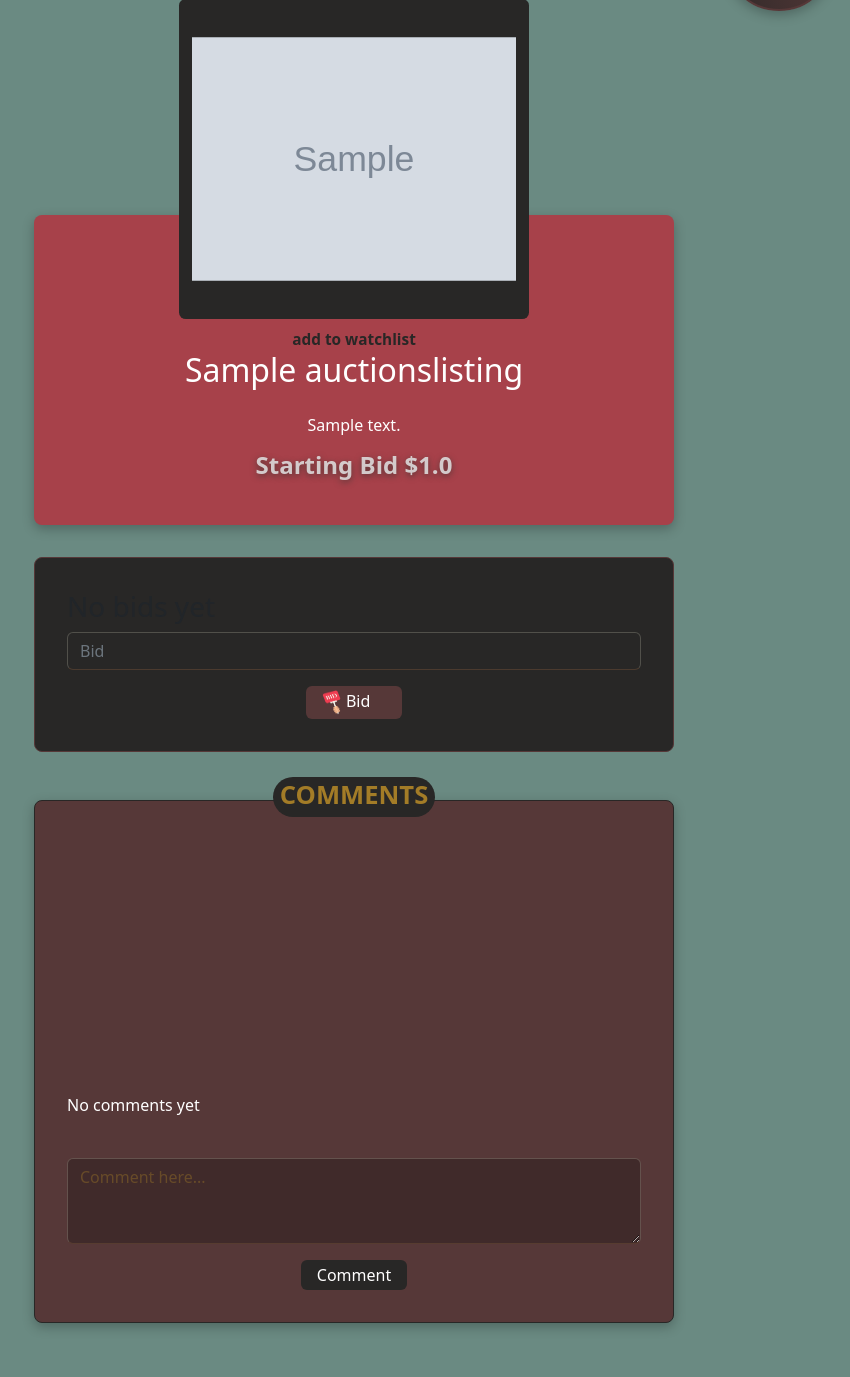
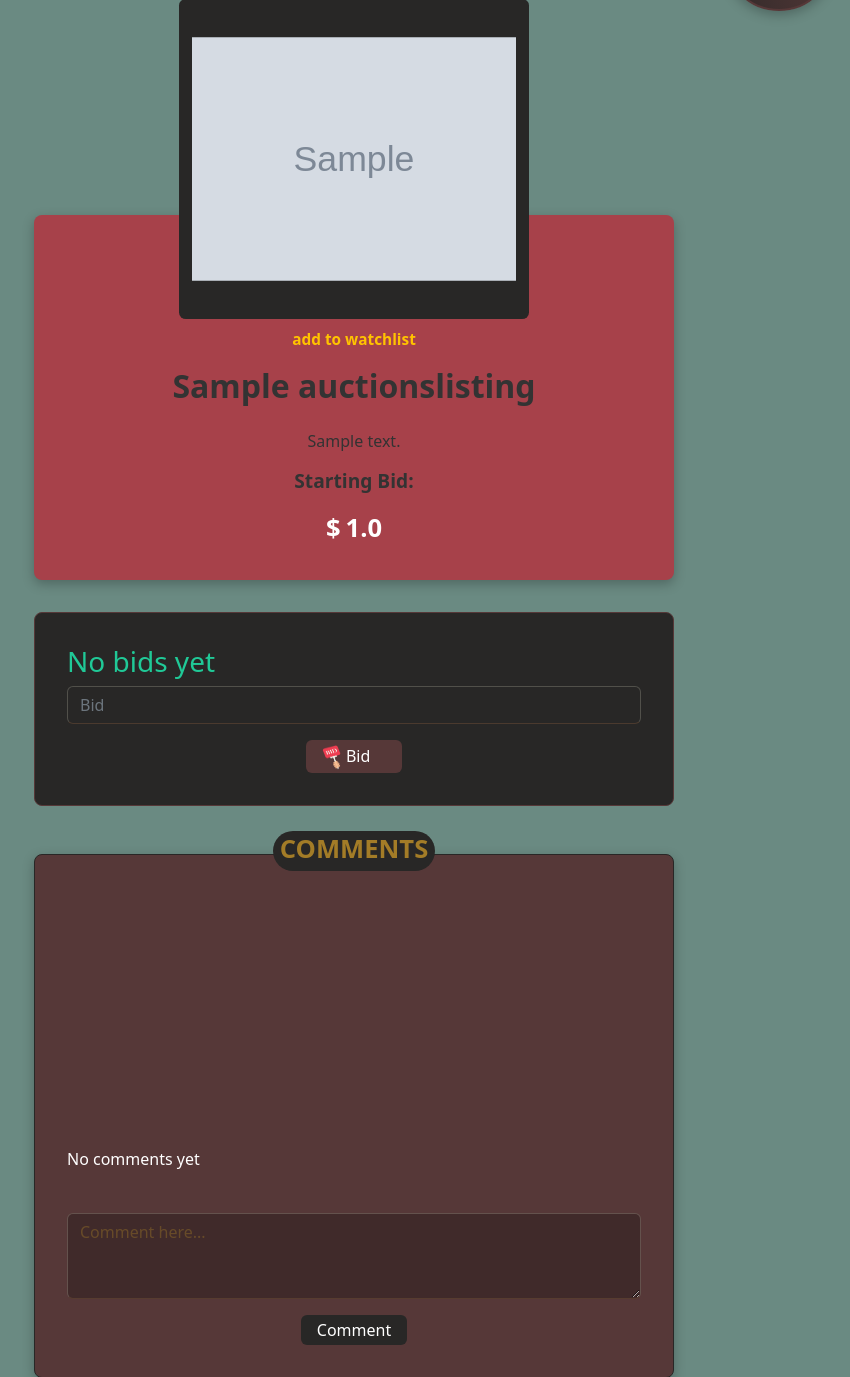
Before and after one commit to Oliveira-Renato/commerce, a Django app: page /bids/1 in a window 1280 px wide. Shown: the part 219-1596 px from the top of the page, without its empty margins (286-1136 px from the left). Before the commit the page ends 1548 px from the top, so only its background shows below. Run offline with Django 3.2, Linux system fonts and the light colour scheme; a user stored in the database is signed in; tables that the repository leaves empty hold one stand-in row (values such as "Sample post"); grey boxes marked "Sample" are stand-in pictures; style sheets or scripts are compiled from the project's sources; some libraries are stand-ins or nearby versions.

Commit message:
Fix: Content overflow and toggler bar

```diff
--- a/auctions/static/auctions/style.scss
+++ b/auctions/static/auctions/style.scss
@@ -235,16 +235,24 @@ section {
       padding: 7rem 1rem 2rem;
 
       @media (min-width: 700px) {
-        padding: 10rem 1rem 2rem;
+        padding: 10rem 5rem 2rem;
       }
       @media (min-width: 370px) {
         padding: 7rem 1rem 2rem;
       }
-
+      h2 {
+        color: var(--text-color-dark);
+        font-size: 2rem;
+        font-weight: 700;
+        padding-top: 1rem;
+      }
+      p {
+        color: var(--text-color-dark);
+      }
       .watch-on {
         a {
           text-decoration: none;
-          color: var(--color-secondary);
+          color: var(--shadow-1);
           font-weight: 600;
           font-size: .96rem;
           svg {
@@ -259,7 +267,7 @@ section {
       margin-top: 2rem;
       padding: 2rem;
       background: var(--color-secondary);
-      color: var(--teal);
+      color: var(--bs-teal);
       border-radius: 0.5rem;
 
       .bids-title, .comments-title, .winner-title {
@@ -384,12 +392,17 @@ section {
       display: block;
       width: 100%;
       height: auto;
+      overflow: hidden;
       > p {
-        font-size: 1.5rem;
+        font-size: 1.2rem;
         font-weight: 600;
         line-height: 1.5rem;
-        color: #dfdfdfdf;
-        text-shadow: 0 2px 6px var(--color-quinary);
+      }
+      >strong {
+        font-size: 1.6rem;
+        >span {
+          padding-right: 5px;
+        }
       }
     }
     .close-auction {
--- a/auctions/static/auctions/styles.css
+++ b/auctions/static/auctions/styles.css
@@ -240,7 +240,7 @@ header .container-nav {
 }
 @media (min-width: 700px) {
   #listing .listing-info .card-auction, #watchlist .listing-info .card-auction, #category .listing-info .card-auction, #winner .listing-info .card-auction {
-    padding: 10rem 1rem 2rem;
+    padding: 10rem 5rem 2rem;
   }
 }
 @media (min-width: 370px) {
@@ -248,9 +248,18 @@ header .container-nav {
     padding: 7rem 1rem 2rem;
   }
 }
+#listing .listing-info .card-auction h2, #watchlist .listing-info .card-auction h2, #category .listing-info .card-auction h2, #winner .listing-info .card-auction h2 {
+  color: var(--text-color-dark);
+  font-size: 2rem;
+  font-weight: 700;
+  padding-top: 1rem;
+}
+#listing .listing-info .card-auction p, #watchlist .listing-info .card-auction p, #category .listing-info .card-auction p, #winner .listing-info .card-auction p {
+  color: var(--text-color-dark);
+}
 #listing .listing-info .card-auction .watch-on a, #watchlist .listing-info .card-auction .watch-on a, #category .listing-info .card-auction .watch-on a, #winner .listing-info .card-auction .watch-on a {
   text-decoration: none;
-  color: var(--color-secondary);
+  color: var(--shadow-1);
   font-weight: 600;
   font-size: 0.96rem;
 }
@@ -263,7 +272,7 @@ header .container-nav {
   margin-top: 2rem;
   padding: 2rem;
   background: var(--color-secondary);
-  color: var(--teal);
+  color: var(--bs-teal);
   border-radius: 0.5rem;
 }
 #listing .listing-info .bids .bids-title, #listing .listing-info .bids .comments-title, #listing .listing-info .bids .winner-title, #listing .listing-info .comments .bids-title, #listing .listing-info .comments .comments-title, #listing .listing-info .comments .winner-title, #watchlist .listing-info .bids .bids-title, #watchlist .listing-info .bids .comments-title, #watchlist .listing-info .bids .winner-title, #watchlist .listing-info .comments .bids-title, #watchlist .listing-info .comments .comments-title, #watchlist .listing-info .comments .winner-title, #category .listing-info .bids .bids-title, #category .listing-info .bids .comments-title, #category .listing-info .bids .winner-title, #category .listing-info .comments .bids-title, #category .listing-info .comments .comments-title, #category .listing-info .comments .winner-title, #winner .listing-info .bids .bids-title, #winner .listing-info .bids .comments-title, #winner .listing-info .bids .winner-title, #winner .listing-info .comments .bids-title, #winner .listing-info .comments .comments-title, #winner .listing-info .comments .winner-title {
@@ -376,13 +385,18 @@ header .container-nav {
   display: block;
   width: 100%;
   height: auto;
+  overflow: hidden;
 }
 #listing .listing-info .listing-price > p, #watchlist .listing-info .listing-price > p, #category .listing-info .listing-price > p, #winner .listing-info .listing-price > p {
-  font-size: 1.5rem;
+  font-size: 1.2rem;
   font-weight: 600;
   line-height: 1.5rem;
-  color: rgba(223, 223, 223, 0.8745098039);
-  text-shadow: 0 2px 6px var(--color-quinary);
+}
+#listing .listing-info .listing-price > strong, #watchlist .listing-info .listing-price > strong, #category .listing-info .listing-price > strong, #winner .listing-info .listing-price > strong {
+  font-size: 1.6rem;
+}
+#listing .listing-info .listing-price > strong > span, #watchlist .listing-info .listing-price > strong > span, #category .listing-info .listing-price > strong > span, #winner .listing-info .listing-price > strong > span {
+  padding-right: 5px;
 }
 #listing .listing-info .close-auction, #watchlist .listing-info .close-auction, #category .listing-info .close-auction, #winner .listing-info .close-auction {
   display: block;
--- a/auctions/templates/auctions/listing.html
+++ b/auctions/templates/auctions/listing.html
@@ -47,7 +47,7 @@
                 <p>{{ listing.description }}</p>
             </div>
             <div class="listing-price text-center">
-                <p>Starting Bid ${{ listing.inicial_bid }}</p>
+                <p>Starting Bid:</p><strong><span>$</span>{{ listing.inicial_bid }}</strong>
             </div>
         </div>
         <div class="bids">
```
Also changed, not shown: 1 other file.
